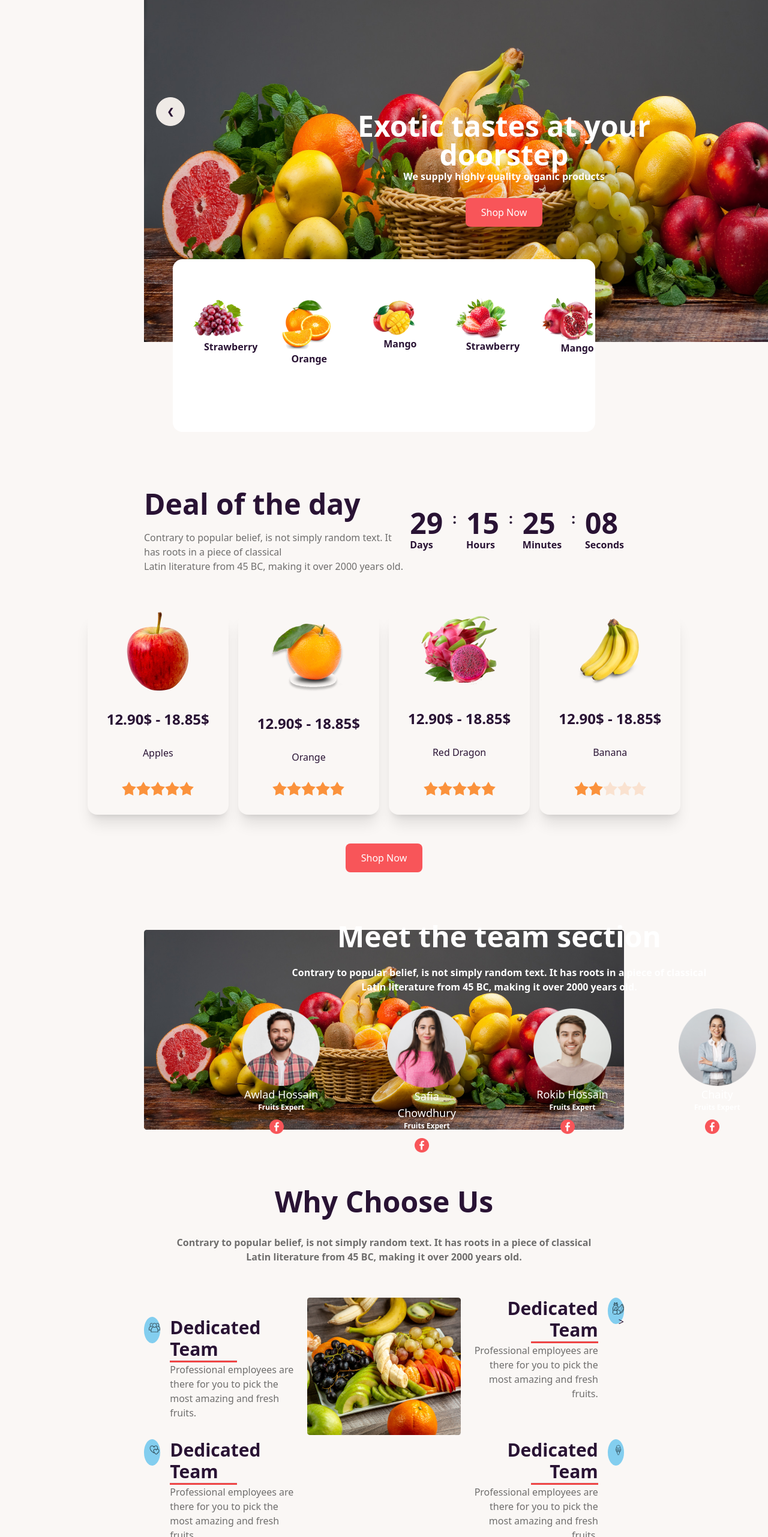
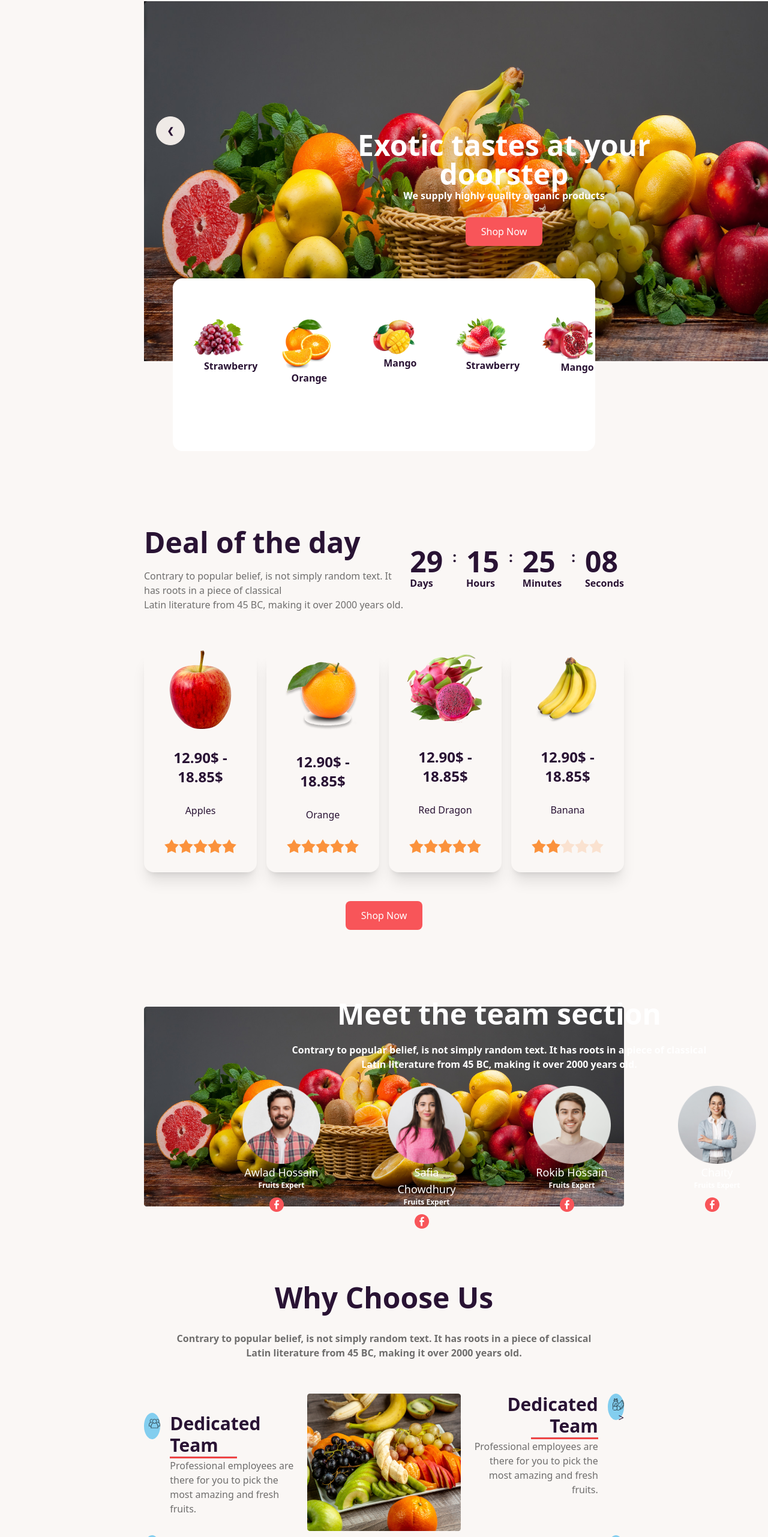
Before and after one commit to rifatahmed34/Assignments--3, a plain HTML site: page index.html in a window 1280 px wide. Shown: the part 238-2800 px from the top of the page at 60% size. Drawn offline with nearby package versions, Linux system fonts and the light colour scheme; files whose address does not match are found by name.

Commit message:
added responsive

```diff
--- a/index.html
+++ b/index.html
@@ -23,7 +23,7 @@
 <body class="font-family">
     <header>
         <nav class="pt-12 ">
-            <div class="navbar bg-[#F85559] flex lg:w-4/5 mx-40 rounded-s-full rounded-e-full justify-around">
+            <div class="navbar bg-[#F85559] flex lg:w-4/5 lg:mx-40 rounded-s-full rounded-e-full justify-around">
                 <div>
                     <div class="">
                         <ul class="flex gap-5 p text-white">
@@ -66,7 +66,7 @@
                 </div>
             </div>
         </nav>
-        <section class="my-24">
+        <section class="my-32">
             <div class="carousel lg:ml-60 lg:w-[1200px] h-[600px]">
                 <div id="slide1" class="carousel-item relative w-full">
                     <img src="./images/banner1.png"
@@ -150,14 +150,15 @@
 
     </header>
     <main>
-        <section class="my-24">
-            <div class="flex justify-between px-60 mb-16">
+        <!-- Deal of the day -->
+        <section class="my-32">
+            <div class="flex grid-cols grid-cols-2 justify-between lg:px-60 mb-16">
                 <div>
                     <h2 class="text-5xl font-extrabold">Deal of the day</h2>
                     <p class="text-[#12121299] mt-5">Contrary to popular belief, is not simply random text. It has roots
                         in a piece of classical <br> Latin literature from 45 BC, making it over 2000 years old.</p>
                 </div>
-                <div class="flex gap-4 mt-8">
+                <div class="flex  lg:grid-cols-4 gap-4 mt-8">
                     <div>
                         <h3 class="text-5xl font-bold">29</h3>
                         <p class="font-semibold">Days</p>
@@ -179,7 +180,7 @@
                     </div>
                 </div>
             </div>
-            <div class="flex justify-center mt-6 gap-4 ">
+            <div class="grid grid-cols lg:grid-cols-4 lg:justify-center px-60 mt-6 gap-4 ">
                 <div class="card bg-base-100 shadow-xl">
                     <figure><img src="./images//fruit6.png" alt="Shoes" /></figure>
                     <div class="card-body">
@@ -242,8 +243,8 @@
                 <button class="text-white items-center mt-6 w-32 h-12 rounded-lg bg-[#F85559]">Shop Now</button>
             </div>
         </section>
-        <section class="my-24">
-            <div id="slide3" class="carousel-item relative px-60 h-3/5">
+        <section class="my-32">
+            <div id="slide3" class="carousel-item relative lg:px-60 h-3/5">
                 <img src="./images//banner1.png" class="w-full" />
                 <div class="absolute flex justify-between transform -translate-y-1/2 left-5 right-5 top-1/2">
                     <div class="text-center ml-96 ">
@@ -253,7 +254,7 @@
                             has roots in a piece of classical <br> Latin literature from 45 BC, making it over 2000
                             years
                             old.</p>
-                        <div class="flex justify-center gap-x-28 mt-6">
+                        <div class="grid grid-cols md:grid-cols-2 lg:grid-cols-4 justify-center gap-x-28 mt-6">
                             <div>
                                 <img src="./images/member1.png" alt="">
                                 <h3 class="text-white text-lg">Awlad Hossain</h3>
@@ -296,7 +297,7 @@
                             </div>
                         </div>
         </section>
-        <section class="my-24">
+        <section class="my-32">
             <div class="text-center pb-14">
                 <h3 class="text-5xl font-extrabold pb-8">Why Choose Us</h3>
                 <p class="font-semibold text-[#12121299]">Contrary to popular belief, is not simply random text. It has
@@ -394,7 +395,7 @@
                 <li class="text-[#FFFFFF]">My Account</li>
             </ul>
         </div>
-        <div class="flex gap-8">
+        <div class="grid grid-col lg:grid-cols-6 gap-8">
             <div><img src="./icon-2/twitter 1 (1).png" alt=""></div>
             <div><img src="./icon-2/facebook 1 (1).png" alt=""></div>
             <div><img src="./icon-2/Group 49 (1).png" alt=""></div>
```
